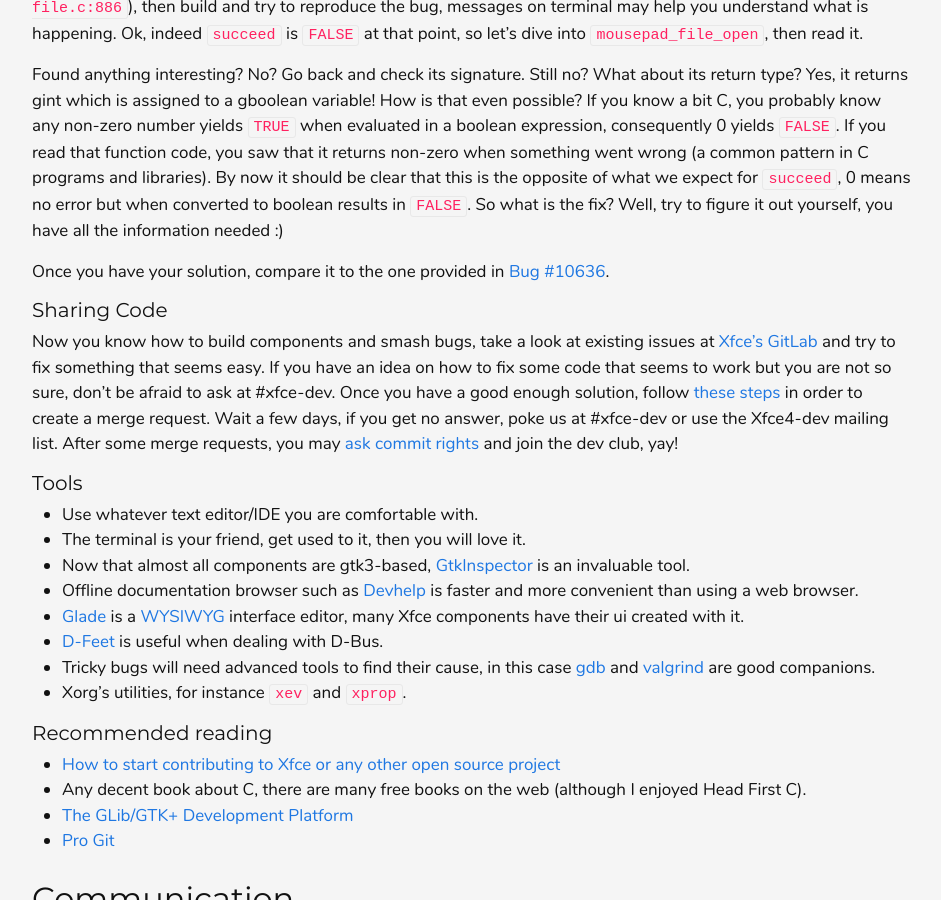
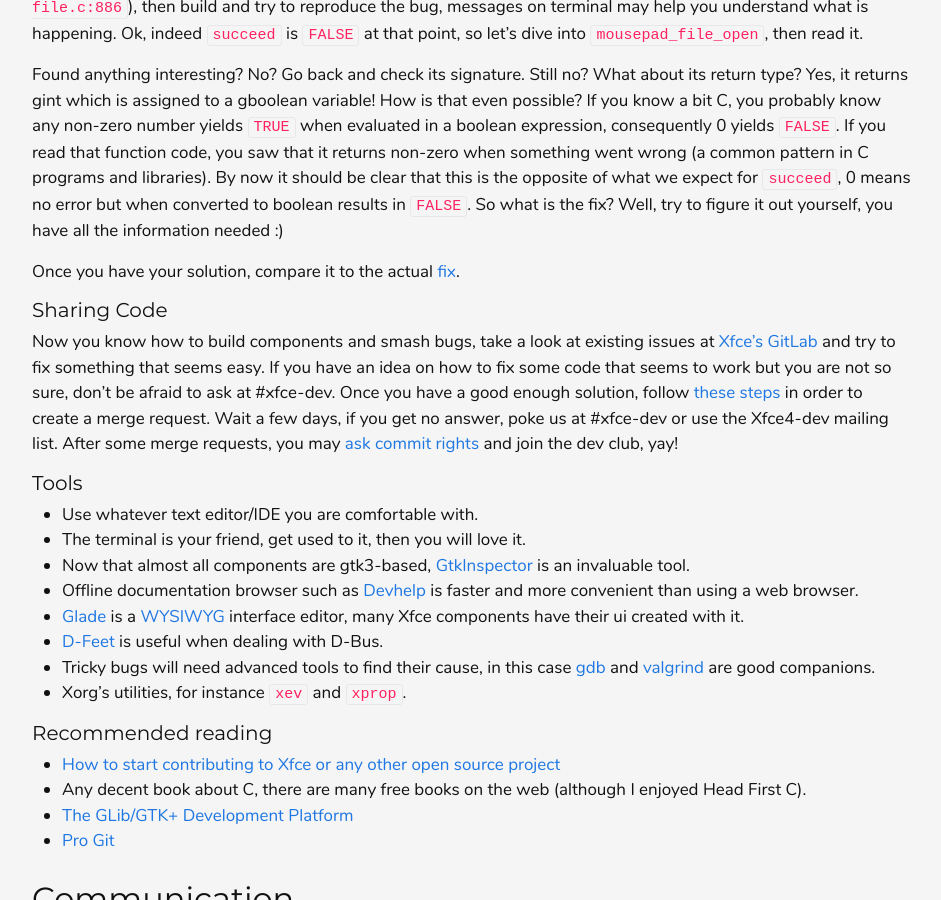
Before and after one commit to andreldm/andreldm.github.io, a Jekyll site: the page built from _posts/2018-12-03-xfce-contributor-guide.md, in a window 1280 px wide and 900 px high, scrolled down 5110 px. Shown: the whole window, without its empty margins (168-1109 px from the left). Built offline with Jekyll 4.4.1, drawn with Linux system fonts in a browser that asks for light colours.

Commit message:
xfce-contrib-guide: Update solution link

```diff
--- a/_posts/2018-12-03-xfce-contributor-guide.md
+++ b/_posts/2018-12-03-xfce-contributor-guide.md
@@ -130,7 +130,7 @@
 
 Found anything interesting? No? Go back and check its signature. Still no? What about its return type? Yes, it returns gint which is assigned to a gboolean variable! How is that even possible? If you know a bit C, you probably know any non-zero number yields `TRUE` when evaluated in a boolean expression, consequently 0 yields `FALSE`. If you read that function code, you saw that it returns non-zero when something went wrong (a common pattern in C programs and libraries). By now it should be clear that this is the opposite of what we expect for `succeed`, 0 means no error but when converted to boolean results in `FALSE`. So what is the fix? Well, try to figure it out yourself, you have all the information needed :)
 
-Once you have your solution, compare it to the one provided in [Bug #10636](https://bugzilla.xfce.org/show_bug.cgi?id=10636).
+Once you have your solution, compare it to the actual [fix](https://gitlab.xfce.org/apps/mousepad/-/commit/eb8a943164aa0582c959a4cb7b3c887dc024deaa).
 
 #### Sharing Code
 
```
